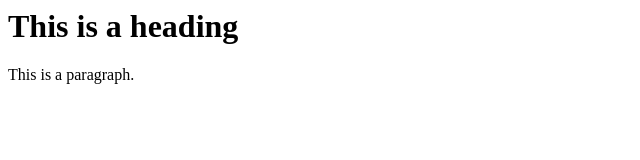
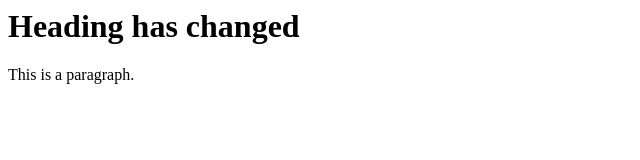
Before and after one commit to antonelamanea/Practice, a plain HTML site: page index.html in a window 1280 px wide. Shown: the whole page, without its empty margins (0-640 px from the left). Drawn offline with Linux system fonts and the light colour scheme.

Commit message:
Changed heading

```diff
--- a/index.html
+++ b/index.html
@@ -4,7 +4,7 @@
 </head>
 
 <body>
-  <h1>This is a heading</h1>
+  <h1>Heading has changed</h1>
   <p>This is a paragraph.</p>
   <script src="app.js"></script>
 </body>
```
